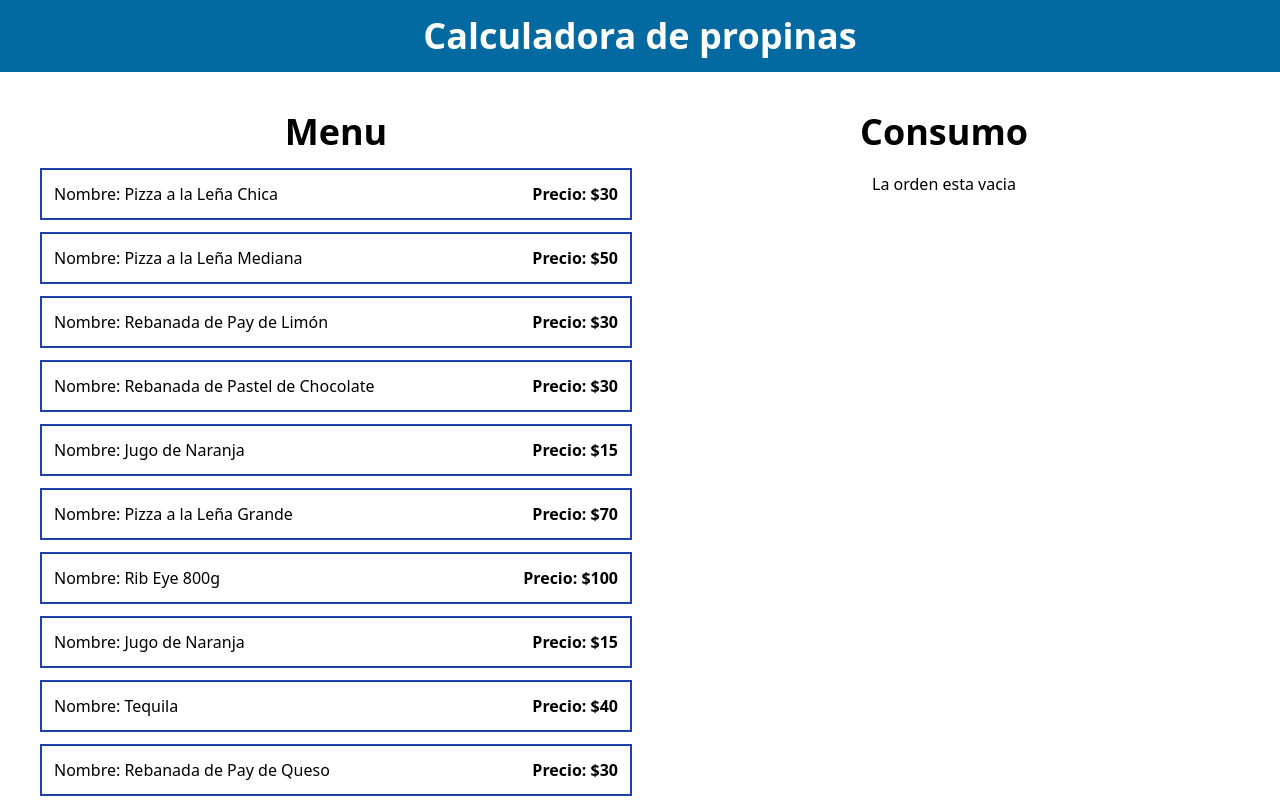
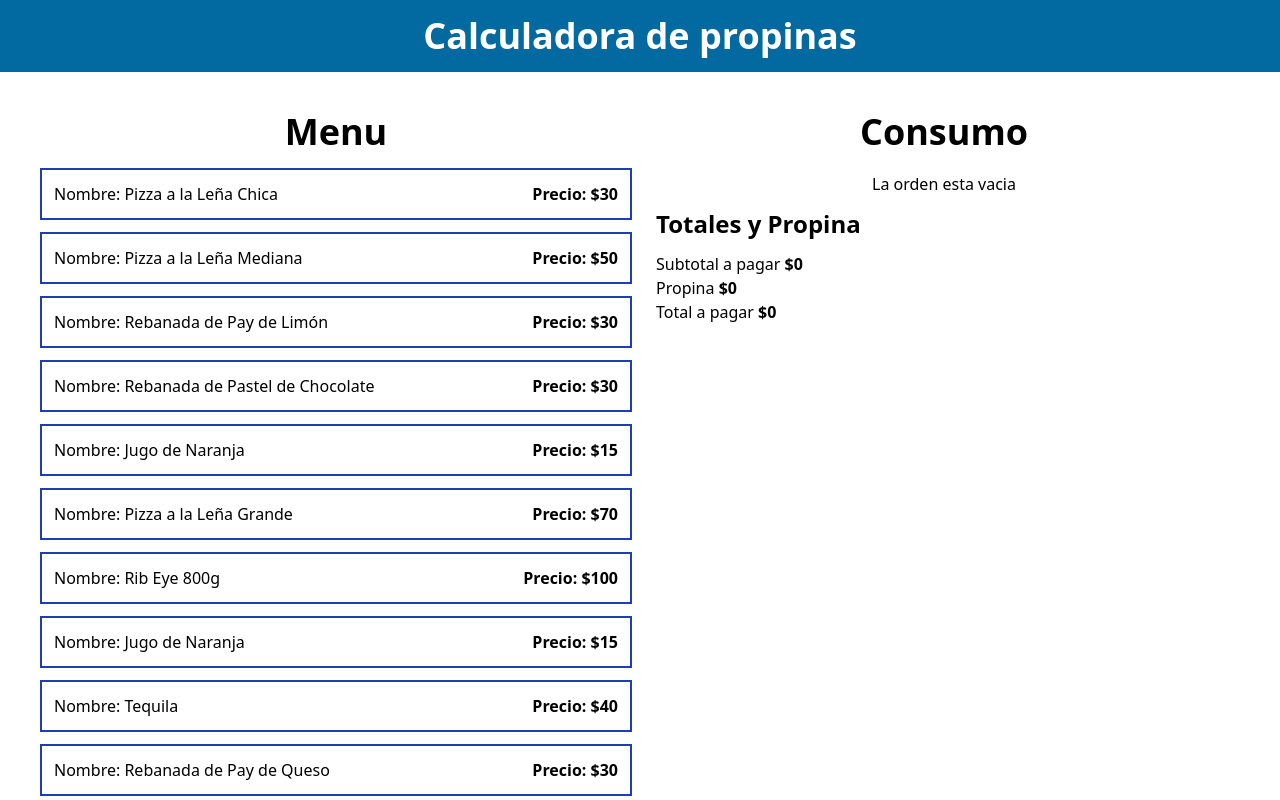
Before and after one commit to Nemartinez20/propinas-react, a React (Vite) app: page / in a window 1280 px wide. Shown: the top 800 px of the page. Built offline with nearby package versions, Linux system fonts and the light colour scheme.

Commit message:
Agregando la operacion de sbtotal

```diff
--- a/src/App.tsx
+++ b/src/App.tsx
@@ -1,4 +1,5 @@
 import ContenidoOrder from "./components/ContenidoOrder";
+import OrderTotals from "./components/OrderTotals";
 import Productos from "./components/Productos";
 import { menuItems } from "./data/products";
 import useOrder from "./hooks/useOrder";
@@ -26,10 +27,11 @@ function App() {
             ))}
           </div>
         </div>
-        <div>
+        <div className="px-2">
           {" "}
           <h2 className="text-center font-bold text-4xl mb-4">Consumo</h2>
           <ContenidoOrder order={order} deleteItem={deleteItem} />
+          <OrderTotals order={order} />
         </div>
       </main>
     </>
--- a/src/components/ContenidoOrder.tsx
+++ b/src/components/ContenidoOrder.tsx
@@ -1,8 +1,8 @@
-import { OrderItem_T } from "../types";
+import { MenuItem_T, OrderItem_T } from "../types";
 
 type OrderContentsProps_T = {
   order: OrderItem_T[];
-  deleteItem: () => void;
+  deleteItem: (id: MenuItem_T["id"]) => void;
 };
 
 export default function ContenidoOrder({
@@ -31,7 +31,7 @@ export default function ContenidoOrder({
               <div>
                 <button
                   className=" bg-red-600 text-white  rounded-full h-8 w-8"
-                  onClick={() => deleteItem()}
+                  onClick={() => deleteItem(item.id)}
                 >
                   X
                 </button>
--- /dev/null
+++ b/src/components/OrderTotals.tsx
@@ -0,0 +1,35 @@
+import { useMemo } from "react";
+import { OrderItem_T } from "../types";
+
+type OrderTotals_Props = {
+  order: OrderItem_T[];
+};
+
+export default function OrderTotals({ order }: OrderTotals_Props) {
+  //Calcular es subtotal a pagar
+  const subtotal = useMemo(
+    () =>
+      order.reduce(
+        (acumulador, item) => acumulador + item.price * item.quantity,
+        0
+      ),
+    [order]
+  );
+
+  //
+  //
+  return (
+    <>
+      <h3 className="text-2xl font-bold py-3">Totales y Propina</h3>
+      <p>
+        Subtotal a pagar <span className="font-bold py-3"> ${subtotal}</span>
+      </p>
+      <p>
+        Propina <span className="font-bold py-3"> $0</span>
+      </p>
+      <p>
+        Total a pagar <span className="font-bold py-3"> $0</span>
+      </p>
+    </>
+  );
+}
--- a/src/hooks/useOrder.ts
+++ b/src/hooks/useOrder.ts
@@ -32,8 +32,10 @@ export default function useOrder() {
     }
   };
 
-  const deleteItem = () => {
-    console.log("dando click..");
+  //loocup
+  const deleteItem = (id: MenuItem_T["id"]) => {
+    console.log("dando click..", id);
+    setOrder(order.filter((Element) => Element.id !== id));
   };
   console.log(order);
   return {
```
